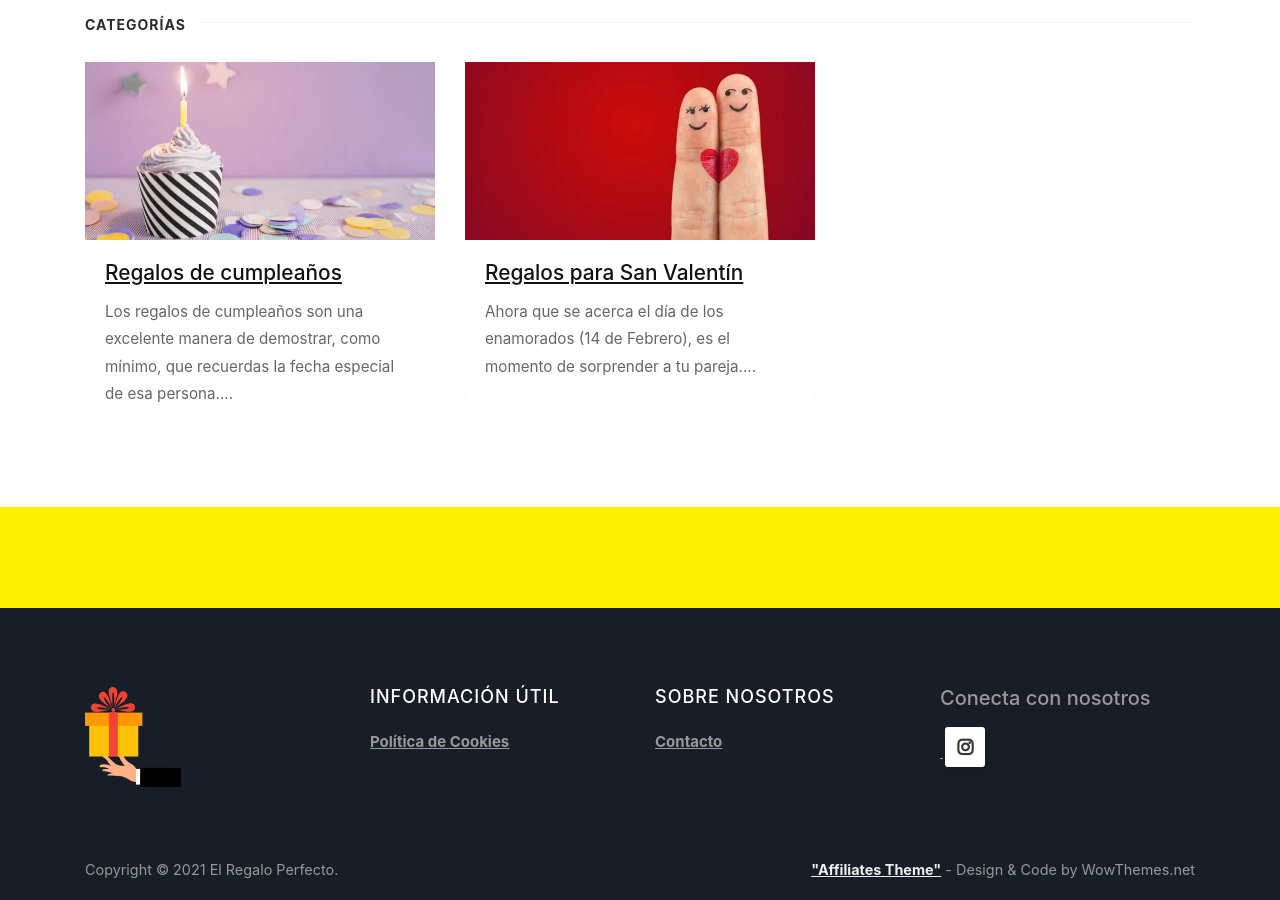
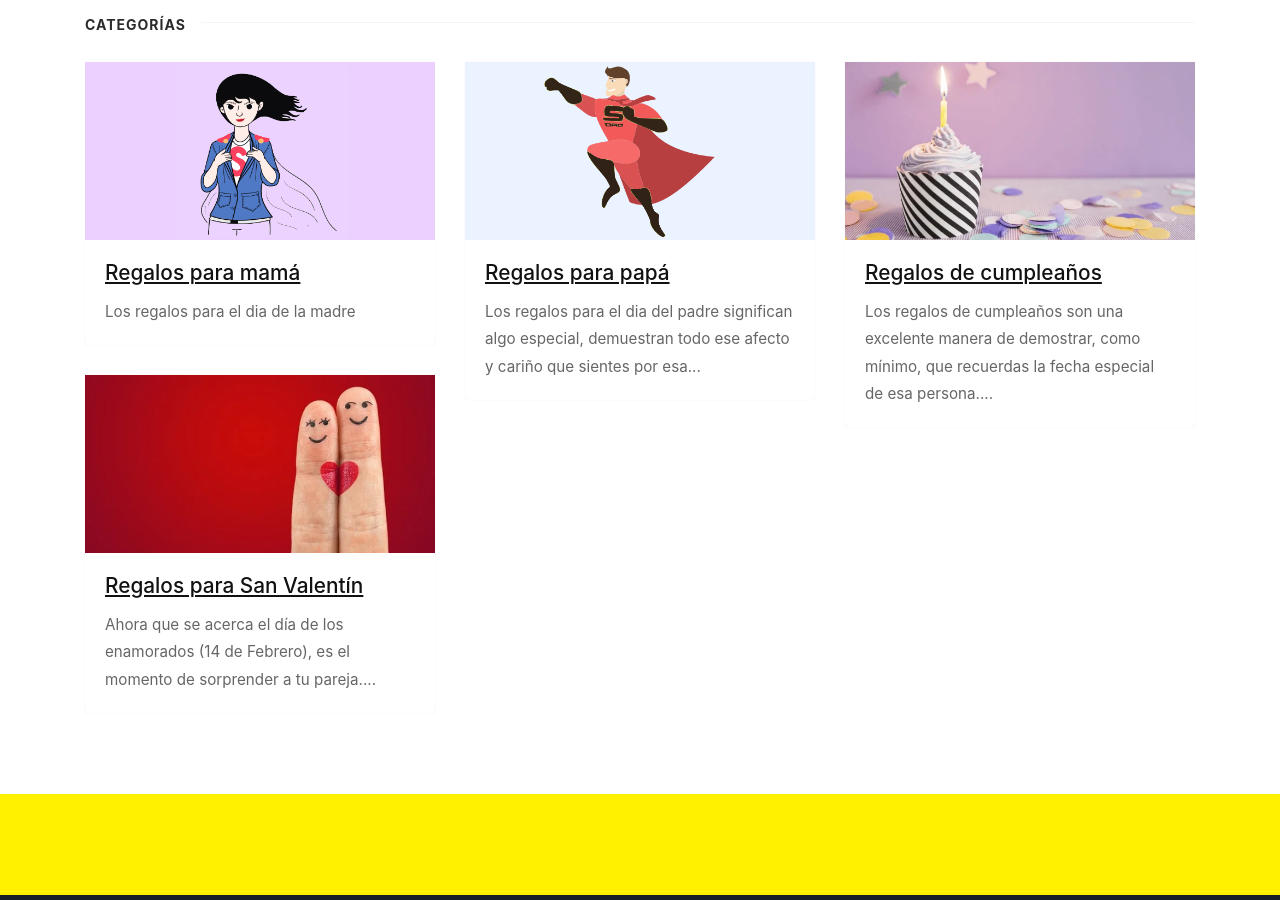
Before and after one commit to CSantosM/perfectgift, a Jekyll site: the page built from index.html, in a window 1280 px wide and 900 px high, scrolled down 686 px. Built offline with Jekyll 4.4.1, drawn with Linux system fonts in a browser that asks for light colours; nearby versions of some CDN libraries; some web fonts are replaced; library files that are not in the unit come from our copies; the list of posts is cut into pages by our own code; comment, search, counter and statistics services are not loaded.

Commit message:
Hidden contact page

```diff
--- a/_layouts/default.html
+++ b/_layouts/default.html
@@ -112,9 +112,9 @@
                     <a class="nav-link" href="{{ site.baseurl }}/#bestsellers-books">Top Libros 2021</a>
                 </li>
 
-                <li class="nav-item">
+                <!-- <li class="nav-item">
                     <a class="nav-link" href="{{ site.baseurl }}/contact">Contacto</a>
-                </li>
+                </li> -->
 <!--
                  <li class="nav-item">
                     <a target="_blank" class="nav-link" href="https://github.com/wowthemesnet/affiliates-jekyll-theme">Github</a>
@@ -215,18 +215,18 @@
                 </div>
                 </div>
 
-                <div class="col-sm-3">
+                <!--<div class="col-sm-3">
                 <div class="footer-widget">
                 <h5 class="title">Sobre nosotros</h5>
                 <ul>
-                <!-- <li><a href="https://www.wowthemes.net/premium-themes-templates/">About Us</a></li>
+                 <li><a href="https://www.wowthemes.net/premium-themes-templates/">About Us</a></li>
                 <li><a target="_blank" href="https://www.wowthemes.net/affiliate-area/">Aasdffiliates</a></li>
                 <li><a href="https://www.wowthemes.net/terms-and-conditions/">License</a></li>
-                <li><a href="https://www.wowthemes.net/blog/">Blog</a></li> -->
+                <li><a href="https://www.wowthemes.net/blog/">Blog</a></li>
                 <li><a href="{{site.baseurl}}/contact.html">Contacto</a></li>
                 </ul>
                 </div>
-                </div>
+                </div>-->
 
                 <div class="col-sm-3 footersocial">
                 <div class="footer-widget textwidget">
--- /dev/null
+++ b/_posts/categories/shown/2021-03-03-regalos-para-papa.md
@@ -0,0 +1,37 @@
+---
+layout: post-right-sidebar
+title:  "Regalos para papá"
+show: true
+featured: false
+amazon: false
+categories: [ regalo, papa ]
+image: assets/images/papa.png
+---
+Los **regalos para el dia del padre** significan algo especial, demuestran todo ese afecto y cariño que sientes por esa persona única e irremplazable, quien te ha dado su amor incondicional y te ha apoyado en todo momento. Ya sea en el día del padre o cualquier otra fecha, sin duda él merece lo mejor, es tiempo de obsequiarle algo que refleje todo tu afecto.
+
+Regalando una camiseta o taza con una foto familiar o su nombre siempre aprobarás el examen del regalo pero no vas a sacar un sobresaliente. Si lo que buscas es tener una **buena nota y asombrar a papá**, aquí te damos algunas sugerencias para hacer **el regalo perfecto** a una de las personas más importantes de tu vida, y de una forma única.
+
+### Smartwatch o reloj inteligente
+
+<div class="row">
+	<div class="col-lg-6 col-md-6 col-sm-12" style="text-align: center;">
+		<img src="https://m.media-amazon.com/images/I/618Oz3bcoXL._AC_SL1500_.jpg" alt="regalo para el dia del padre reloj inteligente" loading="lazy">
+	</div>
+	<div class="col-lg-6 col-md-6 col-sm-12" style="text-align: center;">
+		<img src="https://m.media-amazon.com/images/I/61yYNUMe+1L._AC_SL1500_.jpg" alt="regalo para papa smartwatch" loading="lazy">
+	</div>
+	<div class="amazon-btn-container">
+		<a class="btn btn-primary btn-block amazon-btn" href="https://amzn.to/2OgMxGU" target="_blank" rel="noopener noreferrer">
+			<i class="fa fa-shopping-cart amazon-cart"></i>
+			Ver oferta en Amazon
+		</a>
+	</div>
+</div>
+<br>
+**Características:**
+✅ FASHION FIT - Una transición suave del cristal curvo 2.5D al cuerpo de reloj metálico reduce el grosor a 9,4 mm, lo que lo hace fino y delicado. Su aleación de aluminio aeronáutico también ayuda a controlar el peso del cuerpo del reloj, cuyos 24,8 g lo hacen ligero, pero fuerte y robusto a la vez. Además, se puede elegir entre 6 elegantes y modernos colores, por lo que se adapta a cualquier gusto o situación
+✅ RESISTENCIA AL AGUA 5ATM Y SEGUIMIENTO PARA NATACIÓN PROFESIONAL - Resistente al agua hasta una profundidad de 50 metros, el Amazfit GTS también soporta múltiples escenarios de natación. El reloj puede reconocer automáticamente su posición de nado y registrar datos como SWOLF, ritmo o consumo de calorías, y permite un análisis preciso de los datos cada vez que nada. Adecuado para: Natación, Salpicaduras, Lluvia o Nieve, Snórquel y Ducha Fría.
+✅ INCREÍBLE BATERÍA DE 14 DÍAS A PESAR DE LO DELGAGO DEL RELOJ - Amazfit GTS combina software y hardware para optimizar profundamente el consumo de energía, con el fin de lograr una autonomía de 14 días, manteniendo el cuerpo delgado del reloj. El reloj puede funcionar continuamente durante un mes y medio en el modo básico, suficiente para correr un maratón o una carrera de resistencia. (Aviso: La vida útil de la batería puede variar según el uso, la configuración y otros factores.
+✅ SENSOR ÓPTICO BIOLÓGICO BIOTRACKER PPG - Sensor Óptico de Seguimiento Biológico Biotracker PPG y Motor de Datos Biológicos Basados en la IA de Realbeats. Frecuencia Cardíaca Durante Todo el Día e Identificación Automática de Arritmia. (Aviso: La función de identificación automática de IA para la arritmia (incluida la fibrilación auricular) estará disponible gradualmente en diferentes países según las reglamentaciones locales.)
+✅ UN NUEVO UNIVERSO DE INTERFACES PERSONALIZABLES CON ACCESOS RÁPIDOS EDITABLES - La elegante pantalla cuadrada personalizada de 1,65 pulgadas ofrece un área de visualización más grande que una pantalla redonda, por lo que puede incluir más información. Además, hemos diseñado dos innovadoras interfaces con información personalizable. En total, puede personalizar hasta 7 widgets con 17 funciones disponibles entre las que encuentra frecuencia cardíaca, calendario, clima, eventos y más.
+<br>
--- /dev/null
+++ b/_posts/categories/shown/2021-03-05-regalos-para-mama.md
@@ -0,0 +1,10 @@
+---
+layout: post-right-sidebar
+title:  "Regalos para mamá"
+show: true
+featured: false
+amazon: false
+categories: [ regalo, mama ]
+image: assets/images/mama.png
+---
+Los regalos para el dia de la madre
```
